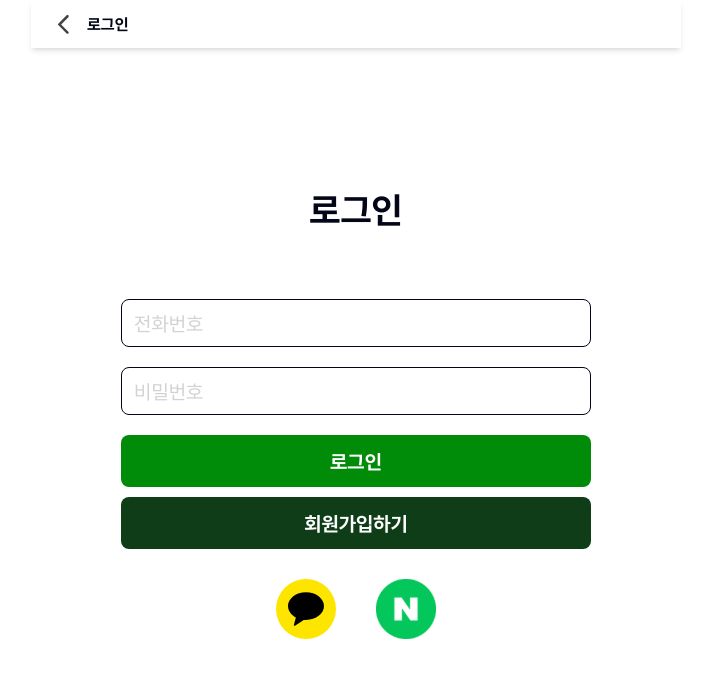
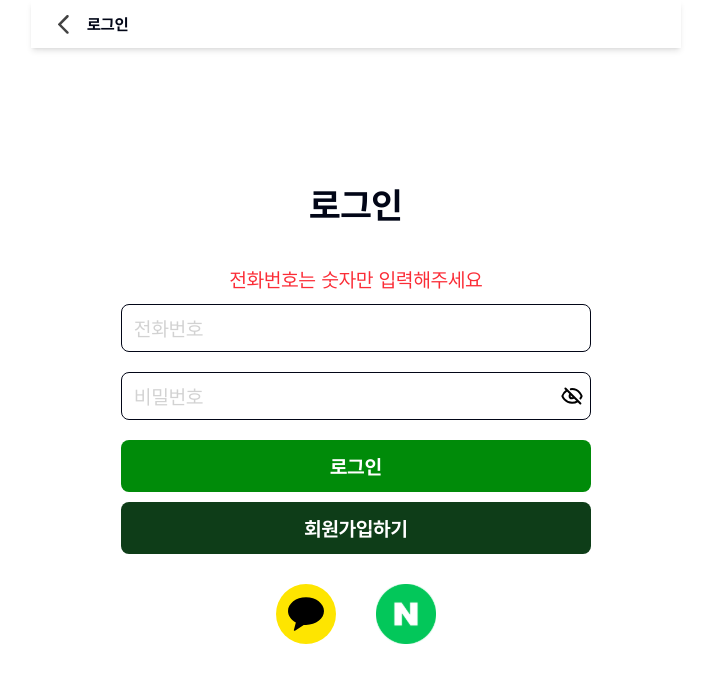
Before and after one commit to prgrms-web-devcourse-final-project/WEB5_6_MOCI_FE, a Next.js app: page /login in a window 1280 px wide. Shown: the top 682 px of the page, without its empty margins (284-995 px from the left). Built offline with nearby package versions, Linux system fonts and the light colour scheme.

Commit message:
[Feat] 로그인 - 추가, 로그인 비밀번호 숨기기/보이기 추가, 비밀번호 숨기기/보이기 아이콘 관련 수정

```diff
--- a/src/app/(stack)/login/components/LoginForm.tsx
+++ b/src/app/(stack)/login/components/LoginForm.tsx
@@ -7,15 +7,39 @@ import { useAuthStore } from "@/store/authStore";
 // import { useAuthStore } from "@/store/authStore";
 import { useRouter } from "next/navigation";
 import React, { useState } from "react";
+import EyeClose from "@/assets/icons/eyeClose.svg";
+import EyeOpen from "@/assets/icons/eyeOpen.svg";
 
 function LoginForm() {
+  const [hidePW, setHidePW] = useState(true);
   const [form, setForm] = useState({ userId: "", password: "" });
+  const [errorMessage, setErrorMessage] =
+    useState("전화번호는 숫자만 입력해주세요");
   const router = useRouter();
   const setUser = useAuthStore((s) => s.setUser);
+  const toggleHidePW = () => {
+    setHidePW(!hidePW);
+  };
 
   const handleForm = (e: React.ChangeEvent<HTMLInputElement>) => {
     const { name, value } = e.target;
+    if (name === "userId") {
+      // 숫자만 입력받고 자동 하이픈 추가
+      let value = e.target.value.replace(/[^0-9]/g, "");
+      if (value.length > 3 && value.length <= 7) {
+        value = value.slice(0, 3) + "-" + value.slice(3);
+      } else if (value.length > 7) {
+        value =
+          value.slice(0, 3) +
+          "-" +
+          value.slice(3, 7) +
+          "-" +
+          value.slice(7, 11);
+      }
       setForm((prev) => ({ ...prev, [name]: value.trim() }));
+    } else {
+      setForm((prev) => ({ ...prev, [name]: value.trim() }));
+    }
   };
 
   const handleLogin = async (e: React.FormEvent) => {
@@ -36,6 +60,8 @@ function LoginForm() {
   };
 
   return (
+    <>
+      <p className="text-xl text-red-500">{errorMessage}</p>
       <form onSubmit={handleLogin} className="w-9/10 flex flex-col gap-5">
         <Input
           placeholder="전화번호"
@@ -43,13 +69,25 @@ function LoginForm() {
           value={form.userId}
           onChange={handleForm}
         ></Input>
+        <div className="relative">
           <Input
             placeholder="비밀번호"
             name="password"
-        type="password"
+            type={hidePW ? "password" : "text"}
             value={form.password}
             onChange={handleForm}
+            className="pr-10"
           ></Input>
+          <button
+            type="button"
+            onClick={toggleHidePW}
+            aria-label="비밀번호 표시/숨기기"
+            aria-pressed={hidePW}
+            className="absolute right-2 bottom-0 top-0 flex-center"
+          >
+            {hidePW ? <EyeClose /> : <EyeOpen />}
+          </button>
+        </div>
         <nav
           aria-label="로그인, 회원가입 버튼"
           className="w-full flex flex-col gap-2.5"
@@ -59,6 +97,7 @@ function LoginForm() {
           </Button>
         </nav>
       </form>
+    </>
   );
 }
 
--- a/src/app/(stack)/login/page.tsx
+++ b/src/app/(stack)/login/page.tsx
@@ -13,7 +13,7 @@ export const metadata: Metadata = {
 function Page() {
   return (
     <div className="w-full flex-1 overflow-hidden px-[10vw] sm:px-16 flex-center flex-col scroll-auto gap-2.5">
-      <h2 className="text-4xl font-bold self-center mb-15">로그인</h2>
+      <h2 className="text-4xl font-bold self-center mb-8">로그인</h2>
       <LoginForm />
       <Button color="darkgreen" fullWidth className="w-9/10 p-0">
         <Link href="/register" className="w-full h-full px-4 py-3">
--- a/src/app/(stack)/my-page/components/ChangePasswordForm.tsx
+++ b/src/app/(stack)/my-page/components/ChangePasswordForm.tsx
@@ -35,7 +35,7 @@ function ChangeButtonForm() {
           aria-label="비밀번호 표시/숨기기"
           aria-pressed={hidePW}
         >
-          {hidePW ? <EyeOpen /> : <EyeClose />}
+          {hidePW ? <EyeClose /> : <EyeOpen />}
         </button>
       </div>
       <div className="flex gap-2">
--- a/src/app/(stack)/register/components/RegisterPasswordForm.tsx
+++ b/src/app/(stack)/register/components/RegisterPasswordForm.tsx
@@ -78,7 +78,7 @@ function RegisterPasswordForm({ onSubmit, isKeyboardOpen, isLoading }: Props) {
             aria-label="비밀번호 표시/숨기기"
             aria-pressed={hidePW}
           >
-            {hidePW ? <EyeOpen /> : <EyeClose />}
+            {hidePW ? <EyeClose /> : <EyeOpen />}
           </button>
         </div>
         <div className="flex gap-2 mt-4">
@@ -100,7 +100,7 @@ function RegisterPasswordForm({ onSubmit, isKeyboardOpen, isLoading }: Props) {
             aria-label="비밀번호 표시/숨기기"
             aria-pressed={hidePWValidate}
           >
-            {hidePWValidate ? <EyeOpen /> : <EyeClose />}
+            {hidePWValidate ? <EyeClose /> : <EyeOpen />}
           </button>
         </div>
         {passwordsMismatch && (
```
Lines whose indentation alone changed are shown as unchanged.
